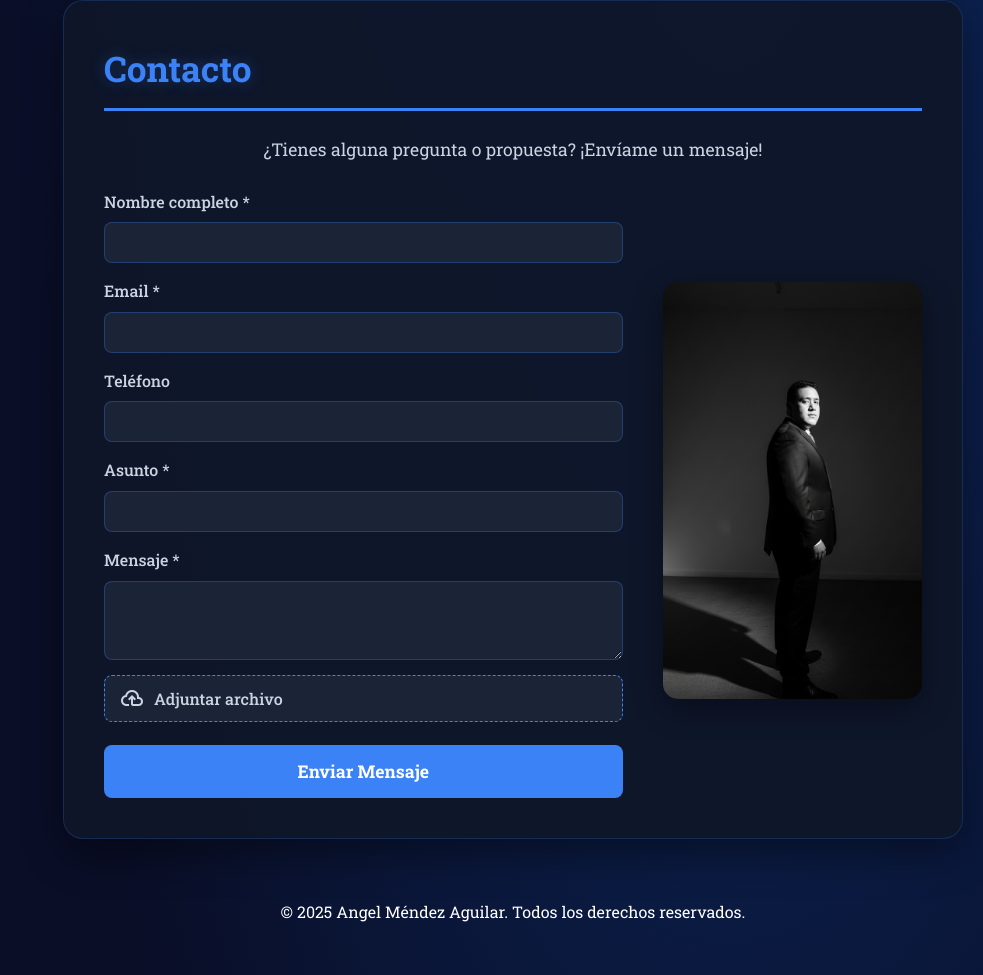
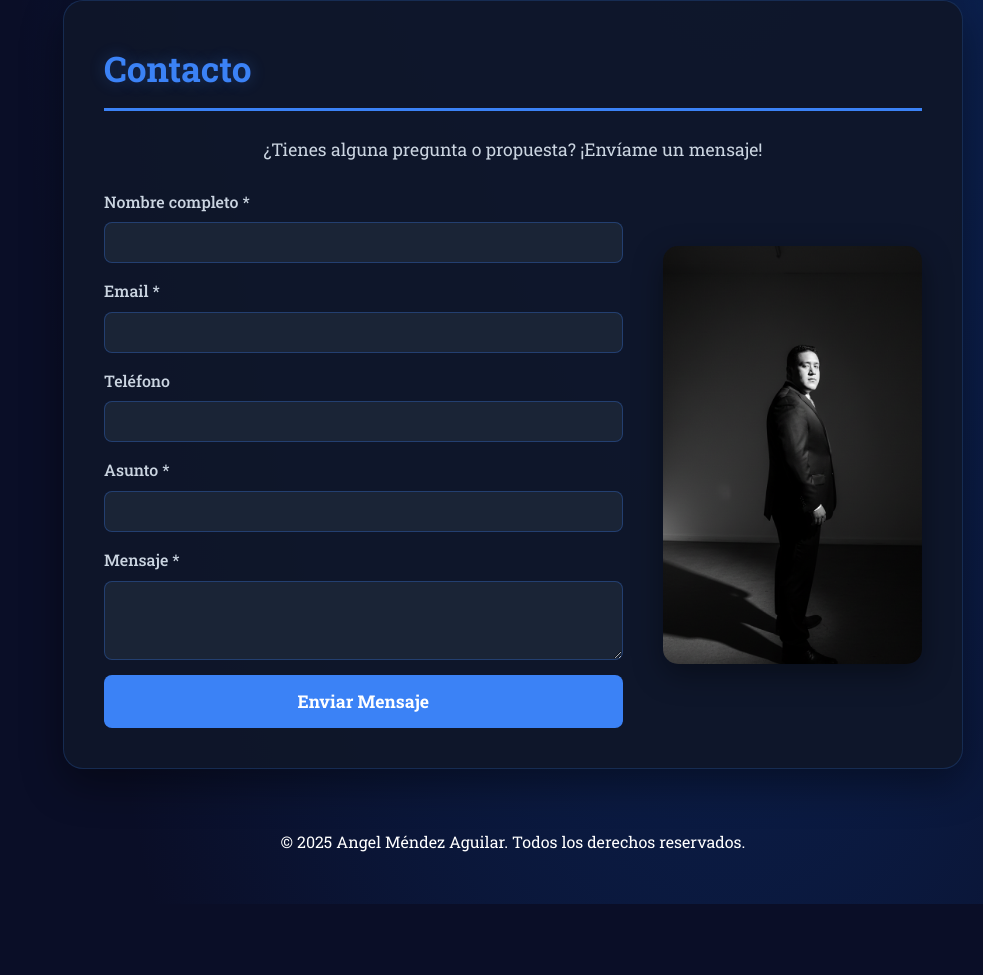
Before and after one commit to angelvs18/Angel-Website-Piloto, a website: page index.html in a window 1280 px wide. Shown: the part 3597-4572 px from the top of the page, without its empty margins (297-1280 px from the left). After the commit the page ends 4501 px from the top, so only its background shows below. Drawn offline with nearby package versions, Linux system fonts and the light colour scheme.

Commit message:
elimine el adjuntar

```diff
--- a/index.html
+++ b/index.html
@@ -368,17 +368,6 @@
                     <label for="message">Mensaje *</label>
                     <textarea id="message" name="message" rows="3" required></textarea>
                 </div>
-
-
-                 <div class="form-group">
-                    <input type="file" id="file-upload" name="attachment" style="display: none;">
-                    <label for="file-upload" class="file-upload-label">
-                        <span class="material-symbols-outlined">
-                          cloud_upload
-                        </span>
-                        <span>Adjuntar archivo</span>
-                    </label>
-                </div>
                 <button type="submit" class="submit-btn">Enviar Mensaje</button>
             </form>
         </div>
```
